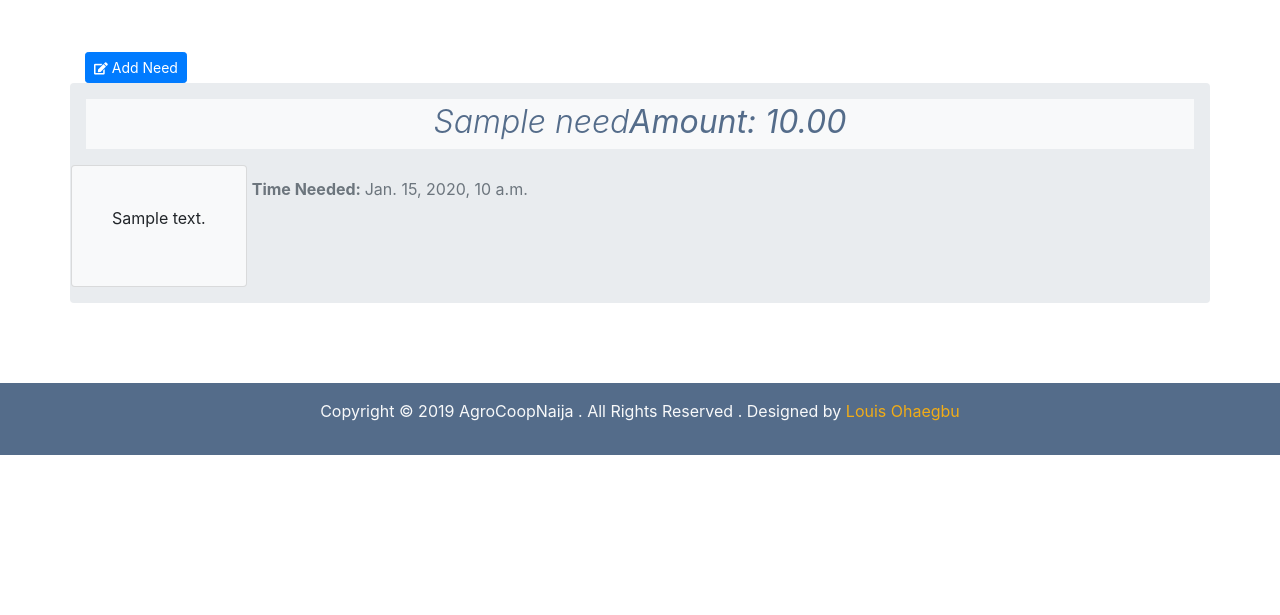
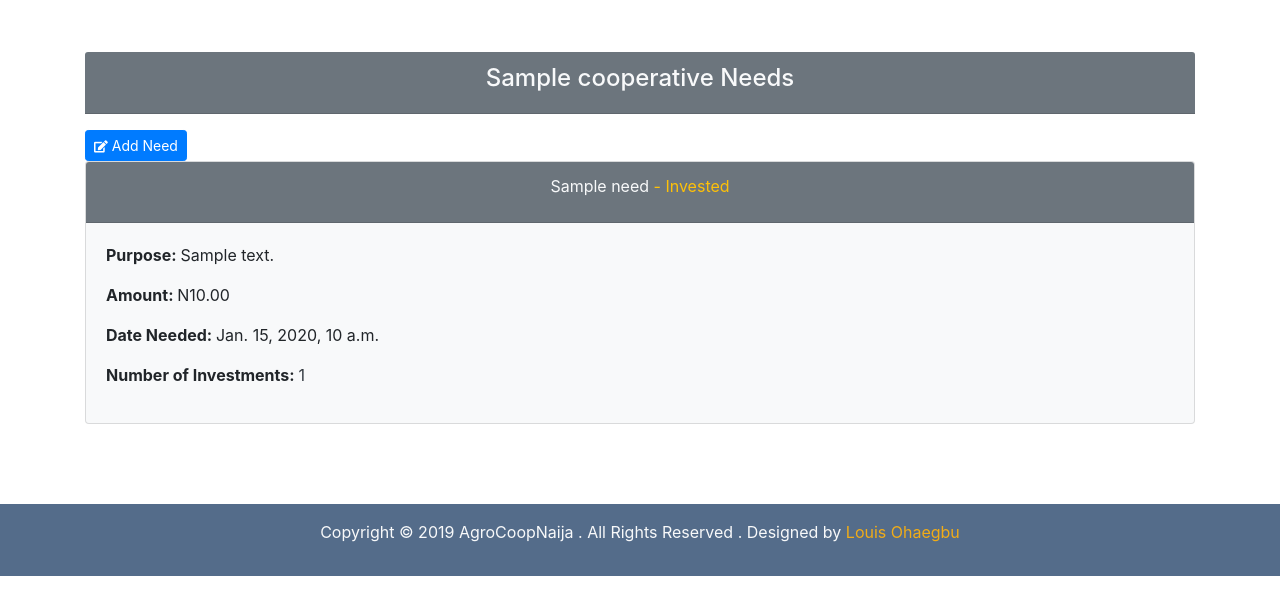
Before and after one commit to louieee/AgroCoopNaija, a Django app: page /cooperative/1/all-new-needs/ in a window 1280 px wide. Shown: the part 62-677 px from the top of the page. Run offline with Django 3.2, Linux system fonts and the light colour scheme; a user stored in the database is signed in; tables that the repository leaves empty hold one stand-in row (values such as "Sample post"); some libraries are stand-ins or nearby versions.

Commit message:
Redesigned all members and needs and corresponding links

```diff
--- a/cooperative/models.py
+++ b/cooperative/models.py
@@ -25,6 +25,12 @@ class Cooperative(models.Model):
 
     def all_members(self):
         return Member.objects.all().filter(cooperative_id=self.id)
+
+    def members(self):
+        list_ = []
+        for member in self.all_members():
+            list_.append(member.user_id)
+        return list_
 
     def all_posts(self):
         return Post.objects.all().filter(cooperative_name=self.name)
@@ -84,35 +90,38 @@ class Member(models.Model):
         return Post.objects.all().filter(author_id=self.user_id, for_cooperative=False)
 
     def paid_loans(self):
-        return Loan.objects.all().filter(borrower__cooperative_id=self.cooperative.id, borrower_id=self.id, paid=True,
+        return Loan.objects.all().filter(borrower__cooperative_id=self.cooperative.id, borrower_id=self.user_id, paid=True,
                                          status='G')
 
     def unpaid_loans(self):
-        return Loan.objects.all().filter(borrower__cooperative_id=self.cooperative.id, borrower_id=self.id, paid=False,
+        return Loan.objects.all().filter(borrower__cooperative_id=self.cooperative.id, borrower_id=self.user_id, paid=False,
                                          status='G')
 
     def unverified_loans(self):
-        return Loan.objects.all().filter(borrower__cooperative_id=self.cooperative.id, borrower_id=self.id,
+        return Loan.objects.all().filter(borrower__cooperative_id=self.cooperative.id, borrower_id=self.user_id,
                                          paid=False, status='N')
 
     def declined_loans(self):
-        return Loan.objects.all().filter(borrower__cooperative_id=self.cooperative.id, borrower_id=self.id,
+        return Loan.objects.all().filter(borrower__cooperative_id=self.cooperative.id, borrower_id=self.user_id,
                                          paid=False, status='D')
 
     def verified_investments(self):
-        return Investment.objects.all().filter(investor_id=self.id, investor__cooperative_id=self.cooperative.id,
+        return Investment.objects.all().filter(investor_id=self.user_id, investor__cooperative_id=self.cooperative.id,
                                                verified=True)
 
     def unverified_investments(self):
-        return Investment.objects.all().filter(investor_id=self.id, investor__cooperative_id=self.cooperative.id,
+        return Investment.objects.all().filter(investor_id=self.user_id, investor__cooperative_id=self.cooperative.id,
                                                verified=None)
 
     def false_investments(self):
-        return Investment.objects.all().filter(investor_id=self.id, investor__cooperative_id=self.cooperative.id,
+        return Investment.objects.all().filter(investor_id=self.user_id, investor__cooperative_id=self.cooperative.id,
                                                verified=False)
 
     def user_detail(self):
         return User.objects.get(id=self.user_id)
+
+    def coop_detail(self):
+        return Cooperative.objects.get(id=self.cooperative_id)
 
 
 class Document(models.Model):
@@ -133,6 +142,15 @@ class Need(models.Model):
 
     def all_investments(self):
         return Investment.objects.all().filter(need_id=self.id, investor__cooperative=self.cooperative)
+
+    def investors(self):
+        my_list = []
+        for investment in self.all_investments():
+            my_list.append(investment.investor_detail())
+        return my_list
+
+    def cooperative_(self):
+        return Cooperative.objects.get(id=self.cooperative_id)
 
     def __str__(self):
         return self.title
--- a/cooperative/templates/cooperative/all_investments.html
+++ b/cooperative/templates/cooperative/all_investments.html
@@ -3,7 +3,7 @@
 {% block title %}All New Investments{% endblock title %}
 {% block main %}
        <div class="container-fluid" id="my_investments">
-
+{#TODO 2: redesign all investments to see all the categories of investments and their corresponding links#}
           <!-- Page Heading -->
           <div class="d-sm-flex align-items-center justify-content-between mb-4">
             <h1 id="my_investment_title_" class="h3 mb-2 text-gray-800">All Investments</h1>
--- a/cooperative/templates/cooperative/all_loans.html
+++ b/cooperative/templates/cooperative/all_loans.html
@@ -3,7 +3,7 @@
 {% block title %}All New Loans{% endblock title %}
 {% block main %}
     <div class="container-fluid" id="my_loans">
-
+{#TODO 1: redesign all loans to see all the categories of loans and their corresponding links#}
           <!-- Page Heading -->
           <div class="d-sm-flex align-items-center justify-content-between mb-4">
             <h1 id="my_loan_title_" class="h3 mb-2 text-gray-800">All new Loans</h1>
--- a/cooperative/templates/cooperative/all_needs.html
+++ b/cooperative/templates/cooperative/all_needs.html
@@ -2,43 +2,32 @@
 {% load staticfiles %}
 {% block title %}All New Cooperatives Needs{% endblock title %}
 {% block main %}
-{#    TODO : Edit all 'all_{{ something }} templates to include every type of {{ something }}'#}
     <div class="container mb-5">
+    <div class="card-header card-title text-center bg-secondary text-light mb-3">
+        <h4>{{ coop.name }} Needs</h4></div>
     {% if user.is_cooperative_member and  user.is_admin %}
     <a href="{% url 'add_need' %}" class="d-none d-sm-inline-block btn btn-sm btn-primary shadow-sm ml-auto"><i class="fas fa-edit fa-sm text-white-50"></i> Add Need</a>
     {% endif %}
-    {% if posts.count == 0 %}
+    {% if needs.count == 0 %}
         <div class="container center-block col-sm-12">
             <img class="img img-responsive" width="100%" height="100%" src="{% static 'seek/images/banner.jpg' %}">
         </div>
     {% else %}
         {% if needs.count > 0 %}
         {% for need in needs %}
-          <div class="row jumbotron p-1 p-md-3 rounded">
-            <div class="col-sm-12">
-                <div class="row mb-2 bg-light">
-                    <div class="col-sm-12">
-                        <div class="row">
-                            <div class="col-sm-12">
-                                <h1 class=" text text-center  display-4 font-italic mt-1" style="color:#546c8a; font-size: xx-large">
-                                    {{ need.title }}<span class="ml-auto"><strong>Amount: {{ need.amount }}</strong></span></h1>
-                            </div>
-                            </div>
-                        </div>
-                    </div>
-                </div>
-                <div class="row bg-light mt-2 card">
-                    <div id="content_page" class="col-sm-12 card-body">
-                        <p class="text text-justify card-body">{{ need.body }}</p>
-                    </div>
-                </div>
-                <div class="row">
-                    <div class="col-sm-12">
-                        <p class="text text-muted text-justify card-body"><strong>Time Needed: </strong>{{ need.time }}</p>
-                    </div>
-                </div>
+            <div class="card bg-light mb-3">
+            <div class="card-header bg-secondary">
+                <p class="text-center card-title">
+                    <a class="text text-light card-link" href="{% url  'need_detail' coop.name need.id %}">{{ need.title }}</a>
+                <span class="text text-warning mr-auto font-weight-strong">{% if user in need.investors %} - Invested{% endif %}</span></p>
             </div>
-          </div>
+            <div class="card-body card-text">
+                <p><Strong>Purpose: </Strong>{{ need.body }}</p>
+                <p><Strong>Amount: </Strong>N{{ need.amount }}</p>
+                <p><Strong>Date Needed: </Strong>{{ need.time }}</p>
+                <p><Strong>Number of Investments: </Strong><a class="card-link text-dark" href="{% url 'all_investors' need.title %}">{{ need.all_investments.count }}</a></p>
+            </div>
+            </div>
         {% endfor %}
         {% endif %}
     {% endif %}
--- a/cooperative/urls.py
+++ b/cooperative/urls.py
@@ -21,5 +21,6 @@ urlpatterns = [
     path('<coop_name>/loan/<int:id_>/', views.loan_detail, name='loan_detail'),
     path('<coop_name>/need/<int:id_>/', views.need_detail, name='need_detail'),
     path('<coop_name>/membership_request/<int:id_>', views.membership_request_detail, name='membership_request_detail'),
-    path('<coop_name>/Members/', views.all_members, name='all_members'),
+    path('<coop_name>/members/', views.all_members, name='all_members'),
+    path('<need_title>/investments', views.all_investors, name='all_investors')
 ]
--- a/cooperative/views.py
+++ b/cooperative/views.py
@@ -132,11 +132,11 @@ def validate_investment(request, id_, action):
         if action == 1:
             investment.verified = True
             investment.save()
-            return redirect ('/account/dashboard/')
+            return redirect('/account/dashboard/')
         elif action == 0:
             investment.verified = False
             investment.save()
-            return redirect ('/account/dashboard/')
+            return redirect('/account/dashboard/')
 
 
 def react_to_membership_request(request, id_, action):
@@ -180,8 +180,9 @@ def all_new_investments(request, id_):
 
 
 def all_new_needs(request, id_):
-    needs = Cooperative.objects.get(id=id_).all_needs
-    return render(request, 'cooperative/all_needs.html', {'needs': needs})
+    coop = Cooperative.objects.get(id=id_)
+    needs = coop.all_needs
+    return render(request, 'cooperative/all_needs.html', {'needs': needs, 'coop': coop})
 
 
 def all_new_members(request, id_):
@@ -328,11 +329,18 @@ def loan_detail(request, coop_name, id_):
 
 def need_detail(request, coop_name, id_):
     coop = Cooperative.objects.get(name=coop_name)
+    investment = Investment.objects.get(investor_id=request.user.id, need_id=id_, cooperative_id=coop.id)
     need = Need.objects.get(id=id_)
-    return render(request, 'cooperative/need_detail.html', {'need': need, 'coop': coop})
+    return render(request, 'cooperative/need_detail.html', {'need': need, 'coop': coop, 'investment':investment})
 
 
 def all_members(request, coop_name):
     coop = Cooperative.objects.get(name=coop_name)
     members_list = coop.all_members()
     return render(request, 'cooperative/all_members.html', {'coop': coop, 'members_list': members_list})
+
+
+def all_investors(request, need_title):
+    need = Need.objects.get(title=need_title)
+    investments = need.all_investments
+    return render(request, 'cooperative/all_investors.html',{'investments': investments, 'need':need})
--- a/core/templates/core/Dashboard.html
+++ b/core/templates/core/Dashboard.html
@@ -377,7 +377,7 @@
               <!-- Dropdown - Messages -->
               <div class="dropdown-list dropdown-menu dropdown-menu-right shadow animated--grow-in" aria-labelledby="messagesDropdown">
               {% if coop.all_needs.count > 0 %}
-{#                  TODO : ensure that all your loans, post, investment are showing appropriately#}
+{#                  TODO 3 : re-design the display of the tables of loans and investments#}
               <h6 class="dropdown-header">
                   New Cooperative Needs
                 </h6>
@@ -390,9 +390,9 @@
                     <img class="rounded-circle" src="https://source.unsplash.com/fn_BT9fwg_E/60x60" alt="">
                     <div class="status-indicator bg-success"></div>
                   </div>
-                  <div id="need_{{ need.id }}" class="">
+                  <div id="need_{{ need.id }}" class="font-weight-normal">
                     <div class="text">{{need.title }}</div>
-                    <div class="small text-gray-500">Amount Needed: N{{ need.amount }}</div>
+                    <div class="small text">Amount Needed: N{{ need.amount }}</div>
                   </div>
                 </a>
                       {% endif %}
--- a/core/templates/core/home.html
+++ b/core/templates/core/home.html
@@ -2,7 +2,7 @@
 {% load staticfiles %}
 {% block title %}Home{% endblock title %}
 {%  block javascript %}
-{# TODO : Make all posts (general posts) appear on the right side of the homepage#}
+{# TODO 4 : Make all posts (general posts) appear on the right side of the homepage#}
 {#    TODO : FINAL STEP: Make sure that all required detail are showing on every template#}
 {#    -- beautify all your templates while commenting on what each is doing#}
 {#    -- make all your views more efficient while commenting on each module #}
```
Also changed, not shown: cooperative/templates/cooperative/all_investors.html (added, +33 -0 lines), cooperative/templates/cooperative/all_members.html (+9 -5 lines), cooperative/templates/cooperative/investment_detail.html (+9 -4 lines), cooperative/templates/cooperative/need_detail.html (+5 -2 lines), core/templates/core/profile.html (+15 -1 lines), core/views.py (+19 -19 lines).
